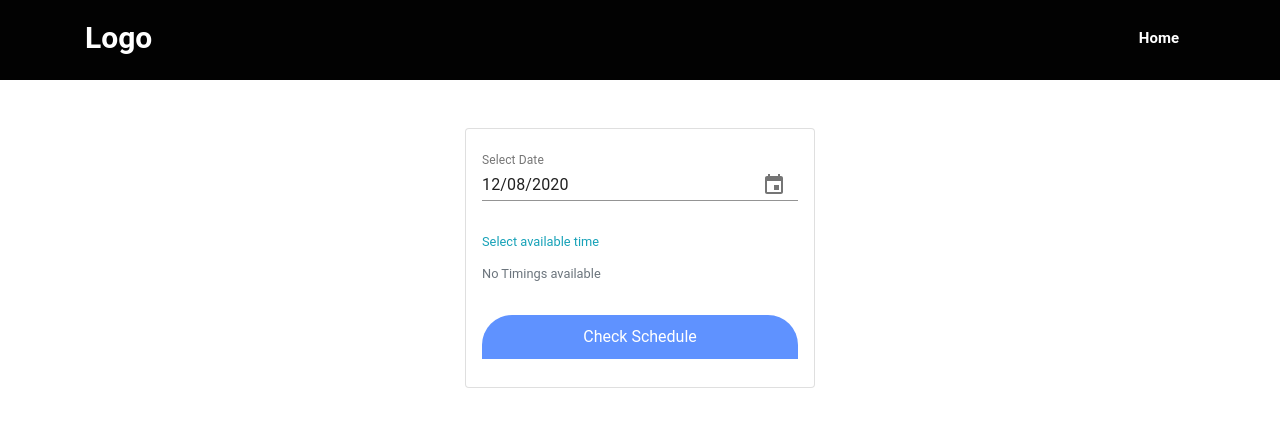
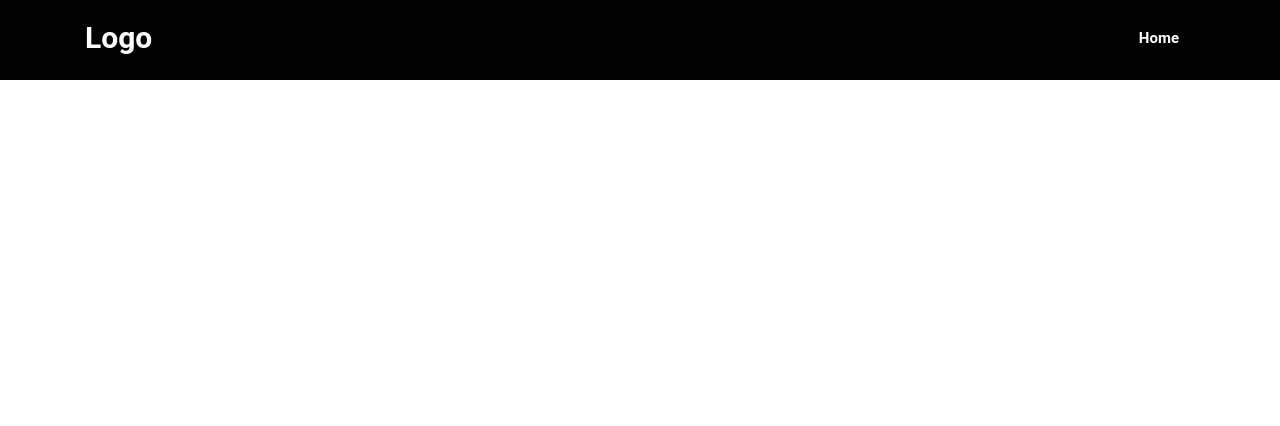
Before and after one commit to muhammadidreesshaikh/custom-calendar, a React (Create React App) app: page / in a window 1280 px wide. Shown: the top 426 px of the page. Built offline with nearby package versions, Linux system fonts and the light colour scheme.

Commit message:
gh-pages fix

```diff
--- a/src/App.js
+++ b/src/App.js
@@ -24,8 +24,8 @@ function App() {
           {/* all components */}
           <div>
             <Switch>
-              <Route exact path='/' component={Home}></Route>
-              <Route exact path='/home' component={Home}></Route>
+              <Route exact path='/custom-calendar' component={Home}></Route>
+              <Route exact path='/custom-calendar/home' component={Home}></Route>
               <Route exact path='/services' component={Services}></Route>
               <Route exact path='/about' component={About}></Route>
               <Route exact path='/contact' component={Contact}></Route>
```
